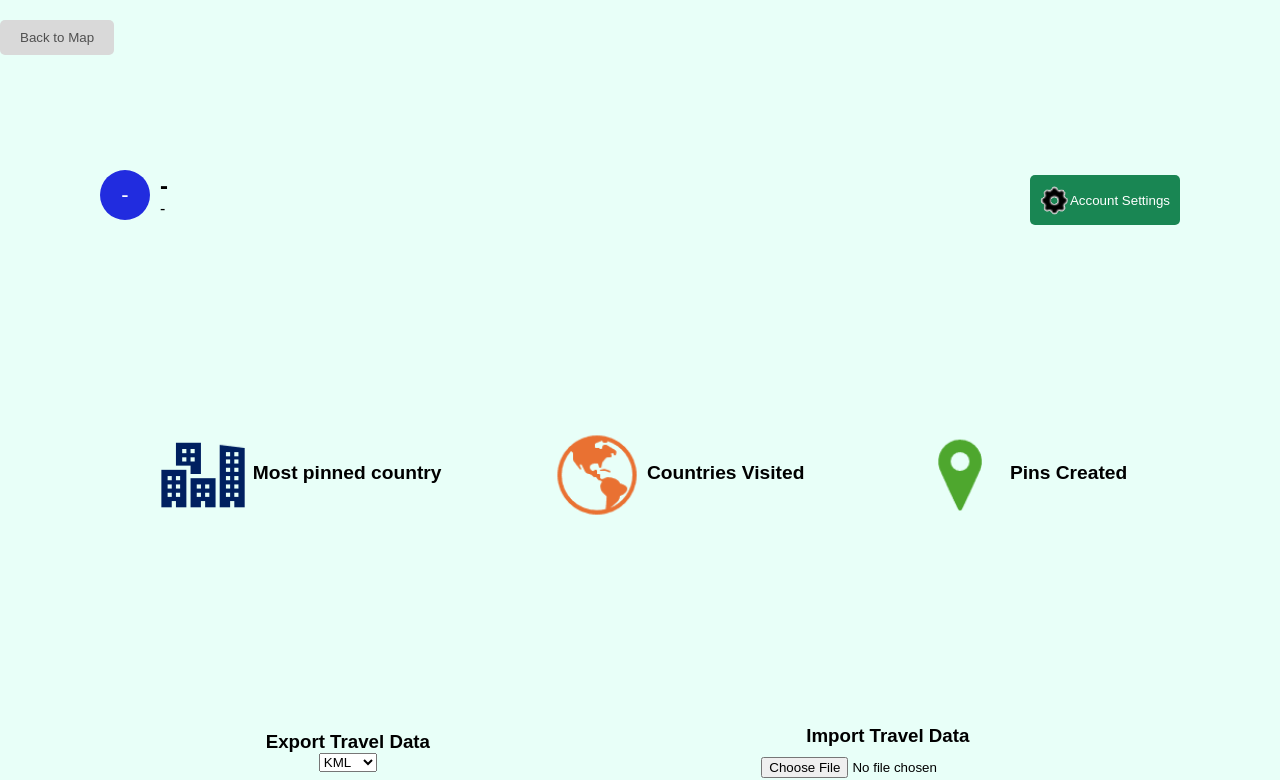
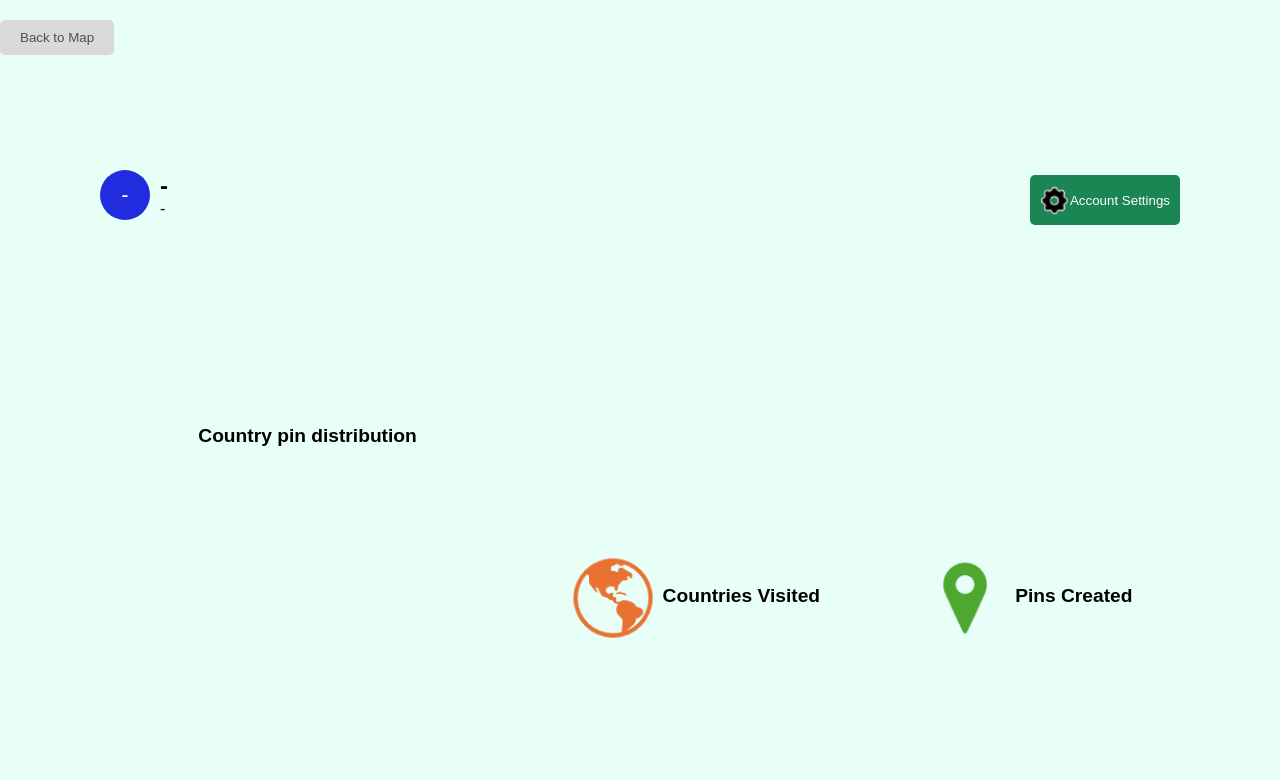
Before and after one commit to YetAnotherTravelMap/YATM, a React (Vite) app in the folder frontend/: page /profile in a window 1280 px wide. Shown: the top 780 px of the page. Built offline with nearby package versions, Linux system fonts and the light colour scheme; no server answers; sample sign-in values are in the browser's storage.

Commit message:
Implemented pie chart on user profile page for country pin distribution

```diff
--- a/frontend/package.json
+++ b/frontend/package.json
@@ -19,6 +19,7 @@
     "react-dom": "^18.3.1",
     "react-leaflet": "^4.2.1",
     "react-leaflet-custom-control": "^1.4.0",
+    "react-minimal-pie-chart": "^9.1.0",
     "react-router-dom": "^6.27.0"
   },
   "devDependencies": {
--- a/frontend/src/pages/Profile/Profile.jsx
+++ b/frontend/src/pages/Profile/Profile.jsx
@@ -1,6 +1,6 @@
 import {useEffect, useState} from "react";
+import { PieChart } from "react-minimal-pie-chart";
 import classes from './Profile.module.css';
-import citiesTravelled from '../../assets/citiesTravelled.png';
 import countriesVisited from '../../assets/countriesVisited.png';
 import pinsCreated from '../../assets/pinsCreated.png';
 import cogIcon from '../../assets/cogWheel.png';
@@ -13,6 +13,7 @@ export function Profile(){
     const [user, setUserData] = useState({username: "-", email: "-"});
     const [settingsVisible, setSettingsVisible] = useState(false);
     const [stats, setStats] = useState([]);
+    const [hoveredIndex, setHoveredIndex] = useState(null);
 
     const toggleSettingsPanel = () => {
         setSettingsVisible(!settingsVisible);
@@ -96,10 +97,30 @@ export function Profile(){
             {/* Stats section */}
             <div className={classes["stats-section"]}>
                 <div className={classes["stat-container"]}>
-                    <img src={citiesTravelled} alt="Profile" className={classes.icons}/>
                     <div className={classes["stat-text-container"]}>
-                        <h3>Most pinned country</h3>
-                        <p>{stats.at(2)}</p></div>
+                        <h3>Country pin distribution</h3>
+                        <div className={classes["chart-container"]}>
+                            <PieChart
+                                data={stats.at(2)}
+                                label={({ dataEntry }) => dataEntry.title}
+                                labelPosition={80}
+                                labelStyle={{
+                                    fontSize: "10px",
+                                    fontFamily: "Arial, sans-serif",
+                                    fontWeight: "bold",
+                                    fill: "#eee",
+                                    textShadow: "1px 1px 2px rgba(0,0,0,1)"
+                                }}
+                                onMouseOver={(_, dataIndex) => setHoveredIndex(dataIndex)}
+                                onMouseOut={() => setHoveredIndex(null)}
+                            />
+                            {hoveredIndex !== null && stats.at(2)[hoveredIndex] && (
+                                <div className={classes["tooltip"]}>
+                                    {stats.at(2)[hoveredIndex].countryName}
+                                </div>
+                            )}
+                        </div>
+                    </div>
                 </div>
                 <div className={classes["stat-container"]}>
                     <img src={countriesVisited} alt="Profile" className={classes.icons}/>
--- a/frontend/src/pages/Profile/Profile.module.css
+++ b/frontend/src/pages/Profile/Profile.module.css
@@ -180,3 +180,24 @@ input[type="file"] {
     border: none;
     cursor: pointer;
 }
+
+.chart-container {
+    position: relative;
+    display: inline-block;
+    text-align: center;
+    padding: 10px;
+}
+
+.tooltip {
+    position: absolute;
+    top: 150px; /* Adjust as needed */
+    left: 50%;
+    transform: translateX(-50%);
+    background-color: rgba(0, 0, 0, 0.75);
+    color: white;
+    padding: 5px 10px;
+    border-radius: 5px;
+    font-size: 14px;
+    white-space: nowrap;
+    pointer-events: none; /* Prevents interaction issues */
+}
```
Also changed, not shown: 1 other file (tests, documents, lock files or other folders).
